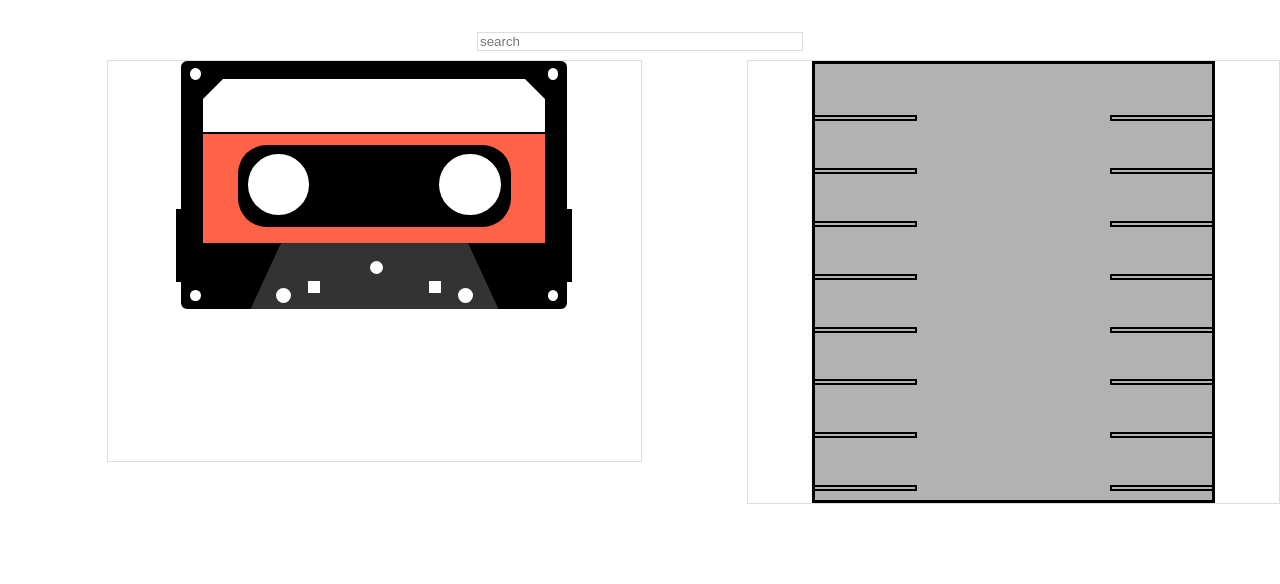
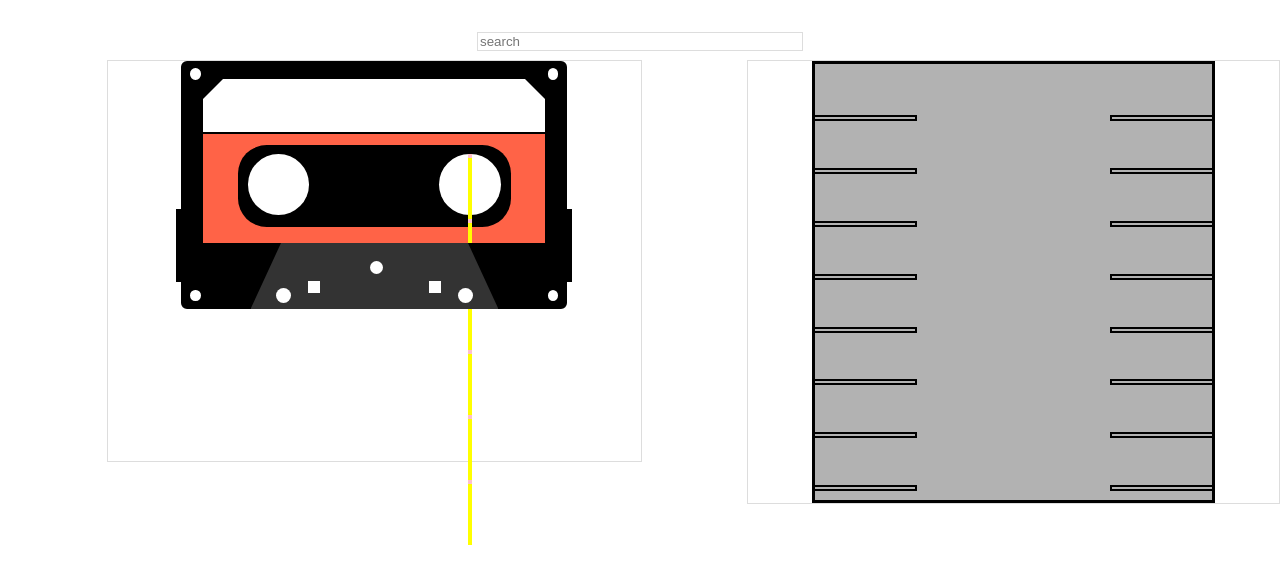
Before and after one commit to edgarfinn/React-Mixcloud-Finder, a React (Create React App) app: page / in a window 1280 px wide. Shown: the top 584 px of the page. Built offline with nearby package versions, Linux system fonts and the light colour scheme.

Commit message:
#5 create teethe generator function

```diff
--- a/src/components/NowPlayingCassette/now_playing_cassette.css
+++ b/src/components/NowPlayingCassette/now_playing_cassette.css
@@ -215,3 +215,15 @@
 .square-hole-right {
   right: 23%;
 }
+/* === End Mech Panel === */
+
+/* === Wheel teeth === */
+.wheel-tooth {
+  position: relative;
+  margin: 0 auto;
+  padding: 0;
+  height: 100%;
+  width: 4px;
+  background-color: yellow;
+  border-top: 4px solid pink;
+}
--- a/src/components/NowPlayingCassette/now_playing_cassette.js
+++ b/src/components/NowPlayingCassette/now_playing_cassette.js
@@ -2,6 +2,20 @@ import React from 'react';
 import './now_playing_cassette.css';
 
 const NowPlayingCassette = () => {
+
+  const Teethe = ()=> {
+    const Tooth = () => {
+      return (
+        <div className="wheel-tooth"></div>
+      )
+    }
+    let toothList = [];
+    while(toothList.length < 6) {
+      toothList.push( <Tooth key={toothList.length} position={(360/(toothList.length)+1)}/> );
+    }
+      return toothList;
+  }
+
   return (
     <div className="tape">
       <div className="wing wing-left"></div>
@@ -15,11 +29,14 @@ const NowPlayingCassette = () => {
       <div className="label-main">
         <div className="wheels-window-outer">
           <div className="wheel-window wheel-window-left">
-            <div className="wheel wheel-left"></div>
+            <div className="wheel wheel-left">
+            </div>
           </div>
           <div className="tape-window-center"></div>
           <div className="wheel-window wheel-window-right">
-            <div className="wheel wheel-right"></div>
+            <div className="wheel wheel-right">
+              <Teethe />
+            </div>
           </div>
         </div>
       </div>
```
